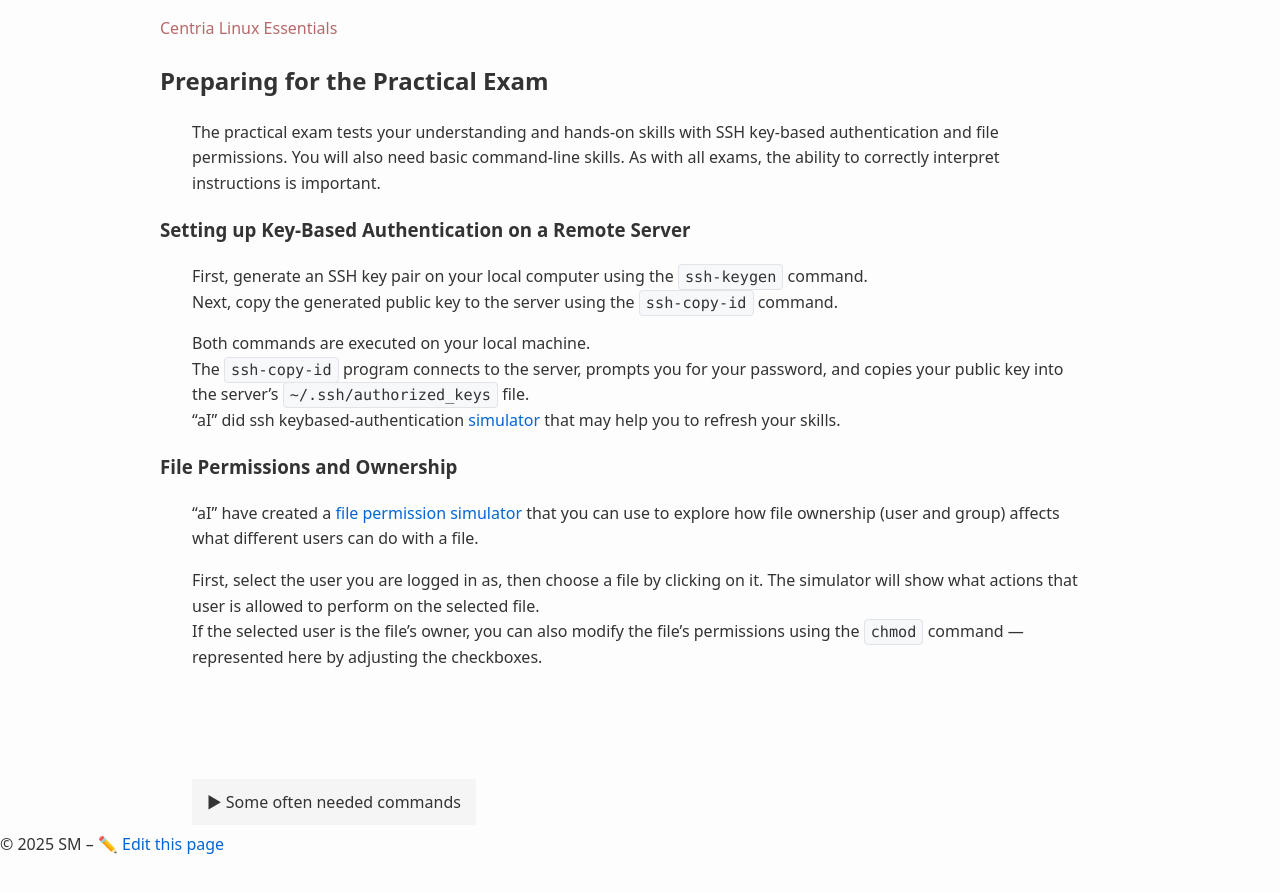
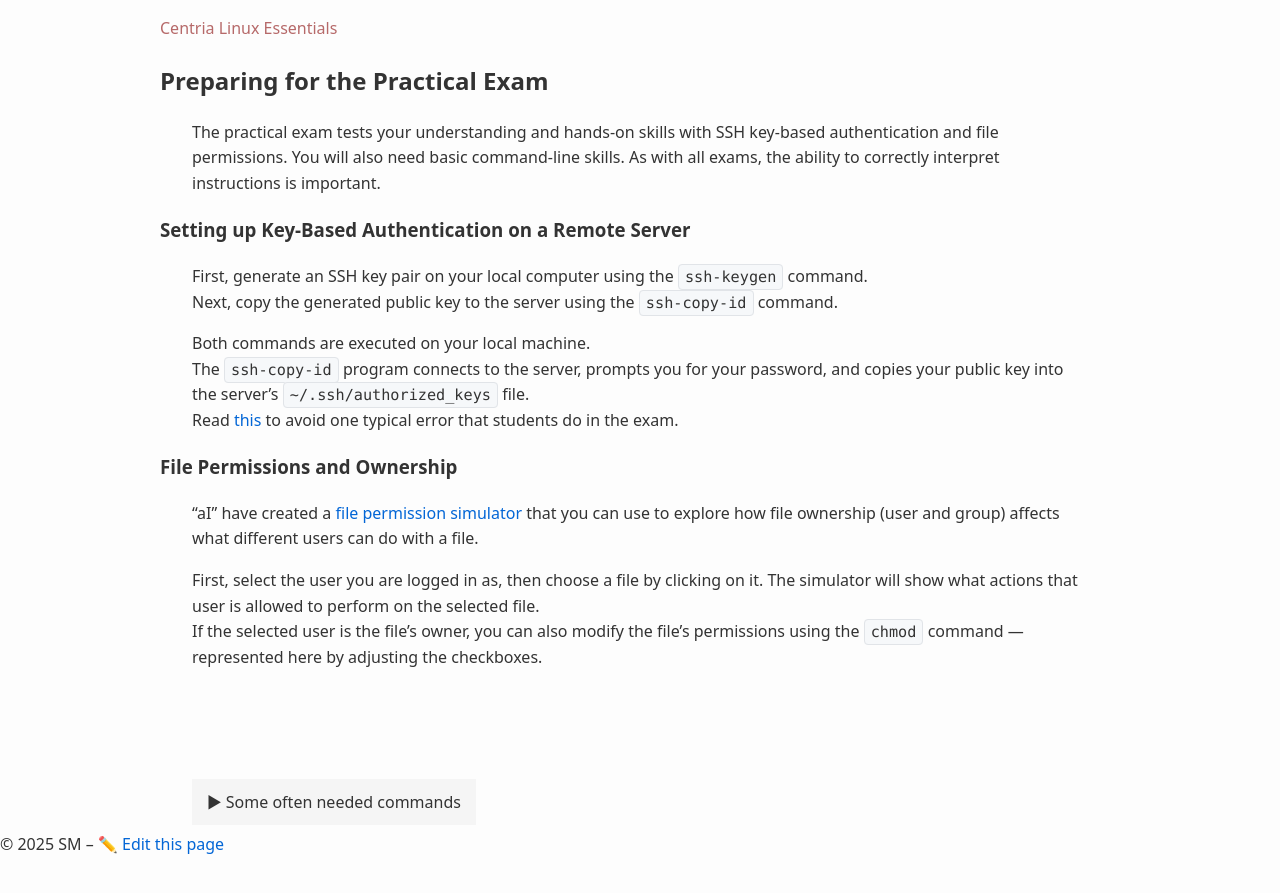
Before and after one commit to averkoc/lx, a Jekyll site: the page built from docs/prepare.md, in a window 1280 px wide. Shown: the top 893 px of the page. Built offline with Jekyll 4.4.1, drawn with Linux system fonts in a browser that asks for light colours.

Commit message:
Update prepare.md

```diff
--- a/docs/prepare.md
+++ b/docs/prepare.md
@@ -14,7 +14,7 @@ Next, copy the generated public key to the server using the `ssh-copy-id` comman
 
 Both commands are executed on your local machine.
 The `ssh-copy-id` program connects to the server, prompts you for your password, and copies your public key into the server’s `~/.ssh/authorized_keys` file. <br>
-"aI" did ssh keybased-authentication [simulator](sshsimu.html) that may help you to refresh your skills.
+Read [this](https://averkoc.github.io/lx/error1/) to avoid one typical error that students do in the exam.
 
 
 ### File Permissions and Ownership
```
